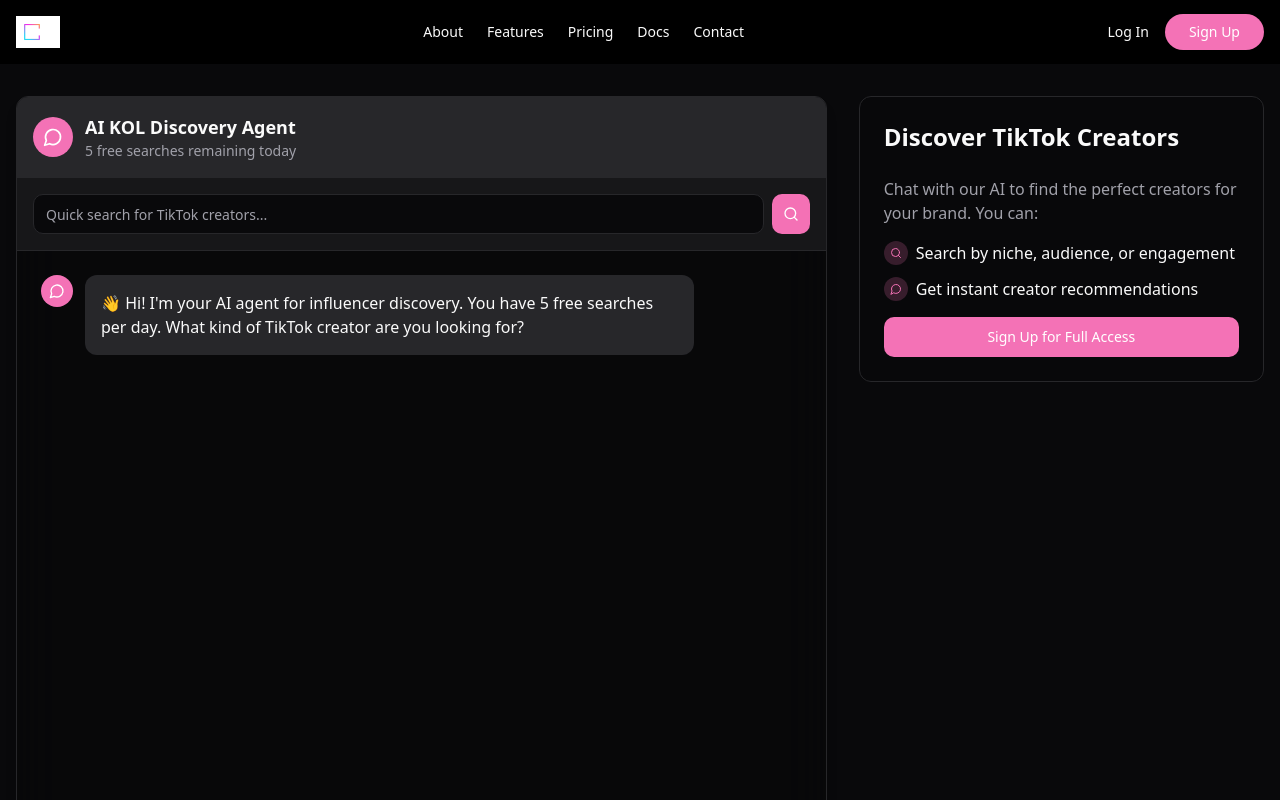
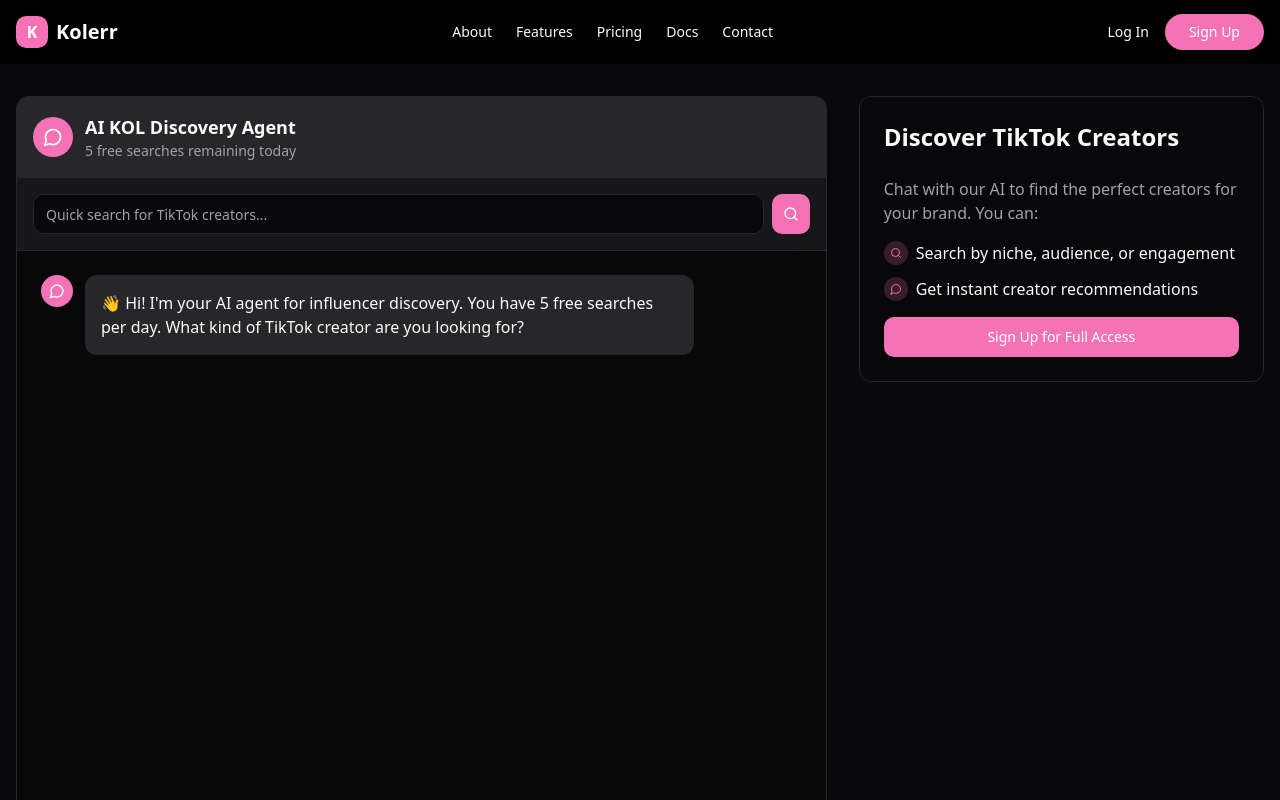
Before and after one commit to RickyKolerr/kolerr-agent-flow, a React (Vite) app: page / in a window 1280 px wide. Shown: the top 800 px of the page. Built offline with nearby package versions, Linux system fonts and the light colour scheme.

Commit message:
Reverted to commit ad6f1c6196b2f40c9bff0e4168cd1bf10fedc2e0

```diff
--- a/src/components/MainNav.tsx
+++ b/src/components/MainNav.tsx
@@ -1,6 +1,6 @@
 
 import { Link } from "react-router-dom";
-import { Menu } from "lucide-react";
+import { Menu, User } from "lucide-react";
 import { Button } from "@/components/ui/button";
 import {
   Sheet,
@@ -35,11 +35,10 @@ export const MainNav = () => {
         <div className="flex h-16 items-center justify-between">
           {/* Logo */}
           <Link to="/" className="flex items-center space-x-2">
-            <img
-              src="/lovable-uploads/b20c9036-b03c-45c9-85b0-ecd039f276e9.png"
-              alt="Business Logo"
-              className="h-8 w-auto hover:opacity-90 transition-opacity"
-            />
+            <div className="h-8 w-8 rounded-md bg-brand-pink flex items-center justify-center">
+              <span className="font-bold text-white">K</span>
+            </div>
+            <span className="font-bold text-xl text-white">Kolerr</span>
           </Link>
 
           {/* Desktop Navigation */}
```
Also changed, not shown: public/lovable-uploads/b20c9036-b03c-45c9-85b0-ecd039f276e9.png (deleted).
